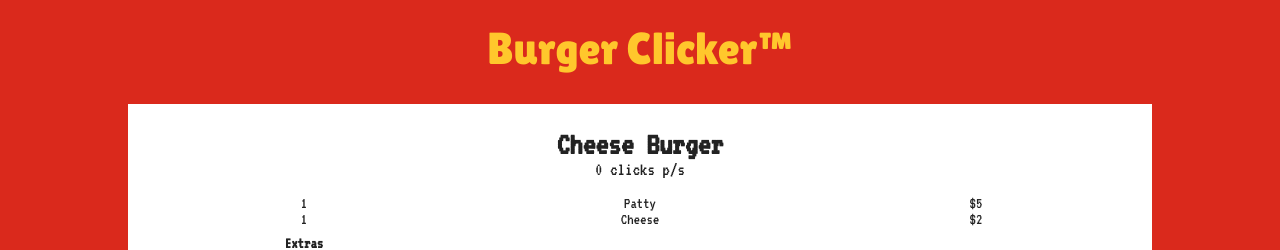
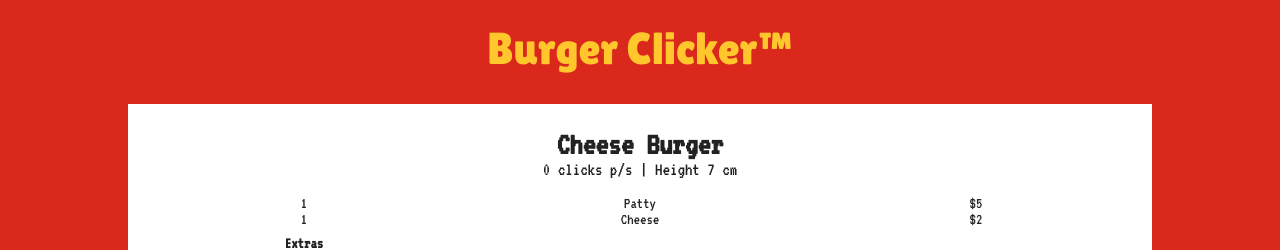
Before and after one commit to NTIG-Umea/clicker-JacobWennebro, a React (Create React App) app: page / in a window 1280 px wide. Shown: the top 250 px of the page. Built offline with nearby package versions, Linux system fonts and the light colour scheme; a web font is replaced by a local one.

Commit message:
Implementerade upgraderingars abilities

```diff
--- a/package.json
+++ b/package.json
@@ -1,5 +1,6 @@
 {
   "name": "clicker",
+  "homepage": "/clicker-JacobWennebro",
   "version": "0.1.0",
   "private": true,
   "dependencies": {
@@ -10,6 +11,7 @@
     "@types/node": "^12.20.5",
     "@types/react": "^17.0.3",
     "@types/react-dom": "^17.0.2",
+    "gh-pages": "^3.1.0",
     "react": "^17.0.1",
     "react-dom": "^17.0.1",
     "react-scripts": "4.0.3",
@@ -21,6 +23,7 @@
     "start": "react-scripts start",
     "build": "react-scripts build",
     "test": "react-scripts test",
+    "deploy": "gh-pages -d build",
     "eject": "react-scripts eject"
   },
   "eslintConfig": {
--- a/src/components/Burger.tsx
+++ b/src/components/Burger.tsx
@@ -1,13 +1,15 @@
-import React, { Component, MouseEvent } from 'react'
+import React, { Component, MouseEvent, RefObject } from 'react'
 
-export default class Burger extends Component<{onClick: (e: MouseEvent<HTMLDivElement>) => void, upgrades: ["patty", "lettuce", "cheese"]}> {
+interface props {onClick: (e: MouseEvent<HTMLDivElement>) => void, upgrades: ["patty", "lettuce", "cheese"]}
+
+export default class Burger extends Component<props> {
     render() {
         return (
             <div onClick={this.props.onClick} className="burger">
                 <div className="burger__bun top burger-item"></div>
 
                 {this.props.upgrades.reverse().map(i => (
-                    <div className={`burger__${i} burger-item`}></div>
+                    <div key={`${i}-${Math.random()}`} className={`burger__${i} burger-item`}></div>
                 ))}
 
                 {/* Defaults */}
--- a/src/components/Layout.tsx
+++ b/src/components/Layout.tsx
@@ -33,7 +33,16 @@ export default class Layout extends Component<{}, state> {
         }
 
         setInterval(() => {
-            this.setState({ cps: 0 })
+            this.setState({ cps: 0 });
+
+            const additionalClicks = this.state.upgrades.filter(u => u === "cheese").length
+            let i=0;
+
+            while(i < additionalClicks) {
+                this.BurgerClick();
+                i++;
+            }
+
         }, 1000);
 
     }
@@ -53,6 +62,26 @@ export default class Layout extends Component<{}, state> {
         }, 4000);
     }
 
+    getBurgerHeight(upgrades: string[]) {
+        let height = 7.1;
+
+        for(const u of upgrades) {
+            switch(u) {
+                case "patty":
+                    height += 1;
+                break;
+                case "cheese":
+                    height += 0.1;
+                break;
+                case "lettuce":
+                    height += 0.1;
+                break;
+            }
+        }
+
+        return height;
+    }
+
     upgradesToPrice(upgrades: string[]) {
         let price = 0;
         price += upgrades.filter(u => u === "patty").length * UpgradesConfig.patty.price;
@@ -61,9 +90,7 @@ export default class Layout extends Component<{}, state> {
         return price;
     }
 
-    BurgerClick(e: MouseEvent<HTMLDivElement>) {
-        const b = e.currentTarget;
-
+    BurgerClick() {
         const lvl = Math.round(this.state.xp)/(100*this.state.level);
 
         if(lvl >= this.state.level) {
@@ -77,7 +104,7 @@ export default class Layout extends Component<{}, state> {
             });
 
         } else {
-            const xpIncrease = Number((Math.random()*1).toFixed(2).substr(0, 4));
+            const xpIncrease = Number((Math.random()*1).toFixed(2).substr(0, 4)) * ((2 * this.state.upgrades.filter(u => u === "patty").length) || 1);
 
             this.setState({
                 clicks: this.state.clicks + 1,
@@ -85,17 +112,14 @@ export default class Layout extends Component<{}, state> {
                 cps: this.state.cps+1
             });
 
-            this.SpawnClickText(`+${xpIncrease} XP`, e.clientX, e.clientY);
+            this.SpawnClickText(`+${Math.round(xpIncrease)} XP`, 200, 200);
 
             Storage.set({ clicks: this.state.clicks, xp: this.state.xp });
         }
 
-        if((((this.state.clicks+1) / 100) % 1) === 0) {
-            Storage.set({ money: this.state.money + 1 });
-
-            this.setState({
-                money: this.state.money + 1
-            });
+        if((((this.state.clicks+1) / 10) % 1) === 0) {
+            this.setState({ money: this.state.money + 1 });
+            Storage.set({ money: this.state.money });
         }
     }
 
@@ -108,7 +132,7 @@ export default class Layout extends Component<{}, state> {
                     </div>
                     <div className="receipt">
                         <h1>Cheese Burger</h1>
-                        <h3>{this.state.cps} clicks p/s</h3>
+                        <h3>{this.state.cps} clicks p/s | Height {Math.round(this.getBurgerHeight(this.state.upgrades))} cm</h3>
 
                         <div className="receipt__prices">
 
```
Also changed, not shown: 1 other file (tests, documents, lock files or other folders).
